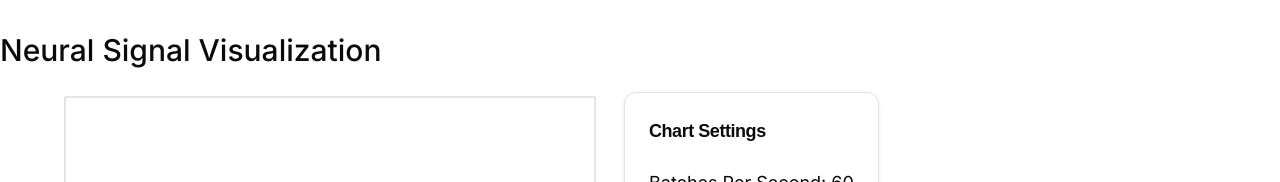
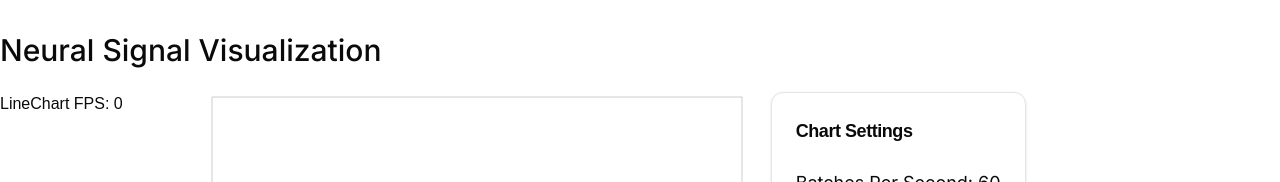
Before and after one commit to UBCMint/frontend-product-simulated-viz, a Next.js app: page / in a window 1280 px wide. Shown: the top 182 px of the page. Built offline with nearby package versions, Linux system fonts and the light colour scheme; no server answers.

Commit message:
implement custom hook for fps tracking

```diff
--- a/src/components/Chart/LineChart.tsx
+++ b/src/components/Chart/LineChart.tsx
@@ -7,10 +7,15 @@ import {
     Tooltip,
 } from 'recharts';
 
+import useRenderTracker from '@/hooks/useRenderTracker';
 import { Props } from '@/types/schema';
 
 const LineCharts: React.FC<{ renderData: Props[] }> = ({ renderData }) => {
+    const fps = useRenderTracker([renderData]);
+
     return (
+        <>
+            <h2>LineChart FPS: {fps}</h2>
             <LineChart width={600} height={400} data={renderData}>
                 <CartesianGrid stroke="#ccc" />
                 <XAxis dataKey="time" />
@@ -22,6 +27,7 @@ const LineCharts: React.FC<{ renderData: Props[] }> = ({ renderData }) => {
                 <Line type="monotone" dataKey="signal4" stroke="#ff7300" />
                 <Line type="monotone" dataKey="signal5" stroke="#413ea0" />
             </LineChart>
+        </>
     );
 };
 
--- /dev/null
+++ b/src/hooks/useRenderTracker.ts
@@ -0,0 +1,20 @@
+import { useEffect, useRef, useState } from 'react';
+
+export default function useRenderTracker(dependencies: any[]) {
+    const [fps, setFps] = useState<number>(0);
+    const lastRenderTime = useRef<number>(performance.now());
+
+    useEffect(() => {
+        const now = performance.now();
+        const delta = now - lastRenderTime.current;
+
+        // update fps using (last render time - current render time)
+        if (delta > 0) {
+            setFps(1000 / delta); // delta in ms
+        }
+
+        lastRenderTime.current = now;
+    }, dependencies);
+
+    return Math.round(fps);
+}
```
Also changed, not shown: src/hooks/useFpsTracker.ts (deleted, +0 -31 lines). Lines whose indentation alone changed are shown as unchanged.
